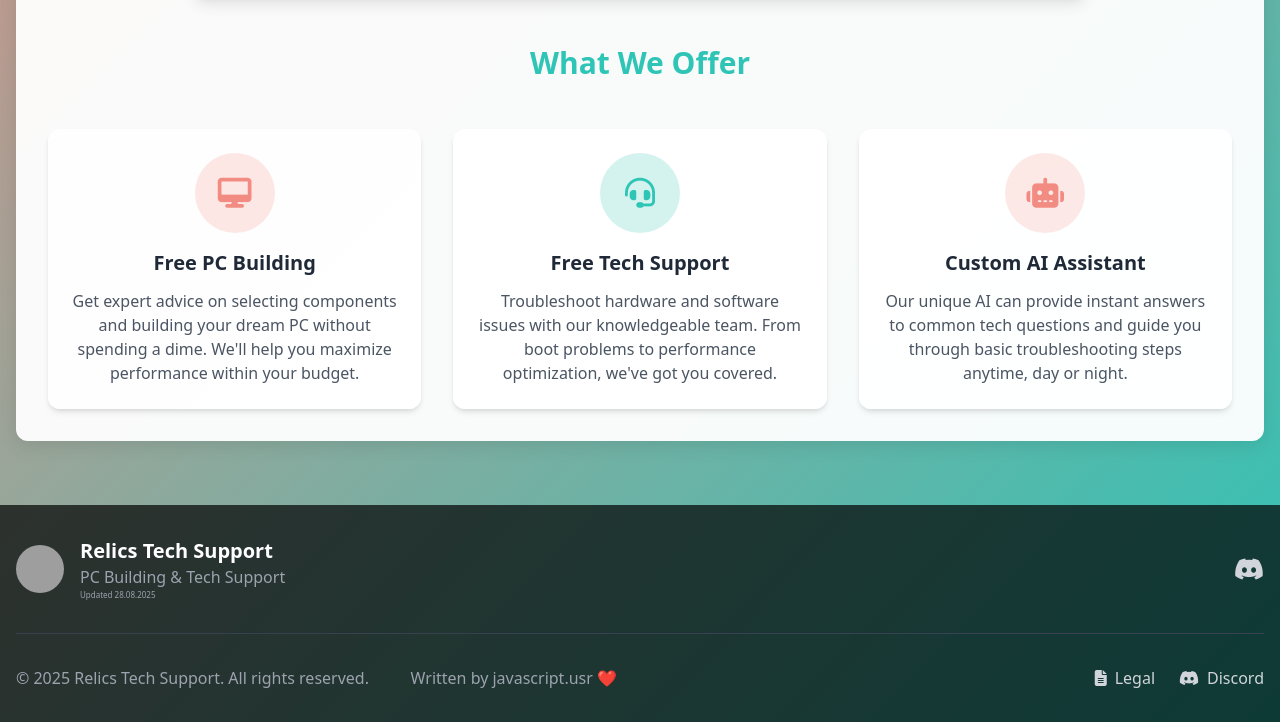
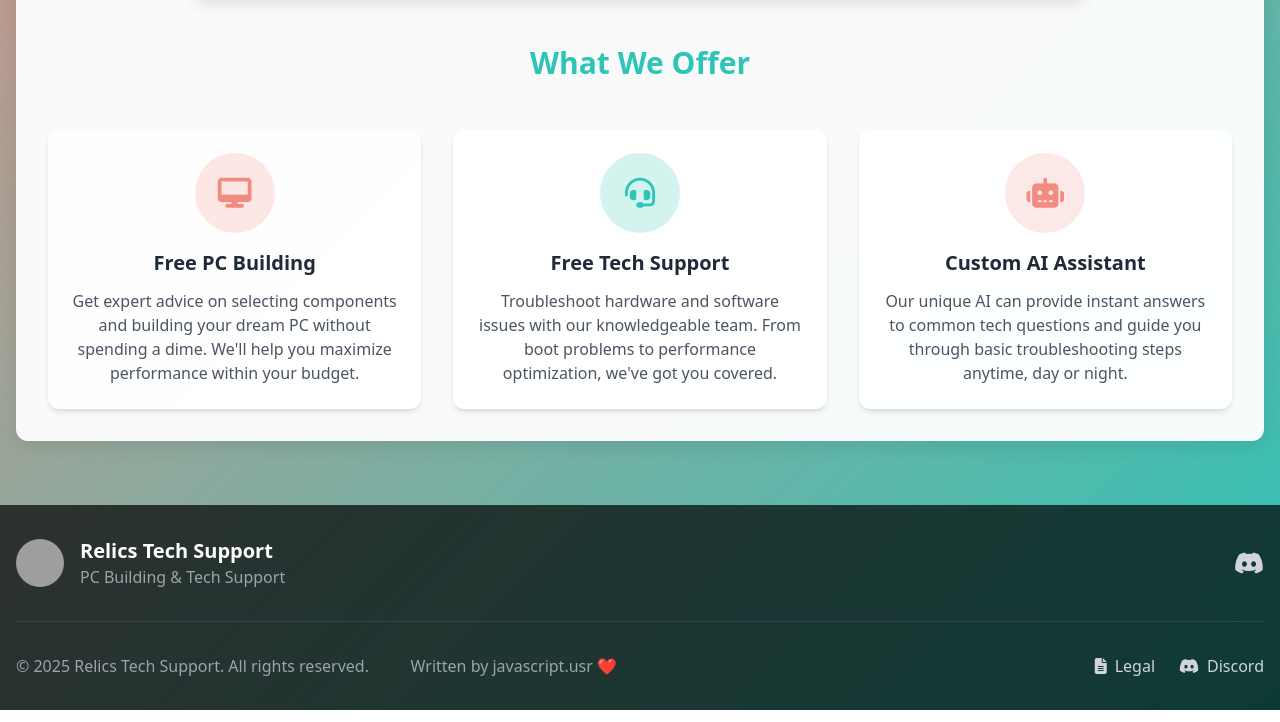
Before and after one commit to relics-tech/main, a plain HTML site: page index.html in a window 1280 px wide. Shown: the part 771-1493 px from the top of the page. Drawn offline with nearby package versions, Linux system fonts and the light colour scheme; grey boxes are pictures that could not be loaded.

Commit message:
Update index.html

```diff
--- a/index.html
+++ b/index.html
@@ -629,7 +629,6 @@
                     <div>
                         <h3 class="text-xl font-bold">Relics Tech Support</h3>
                         <p class="text-gray-400">PC Building & Tech Support</p>
-						<p class="text-gray-400" style="font-size:8px;">Updated 28.08.2025</p>
                     </div>
                 </div>
                 <div class="flex space-x-6">
```
